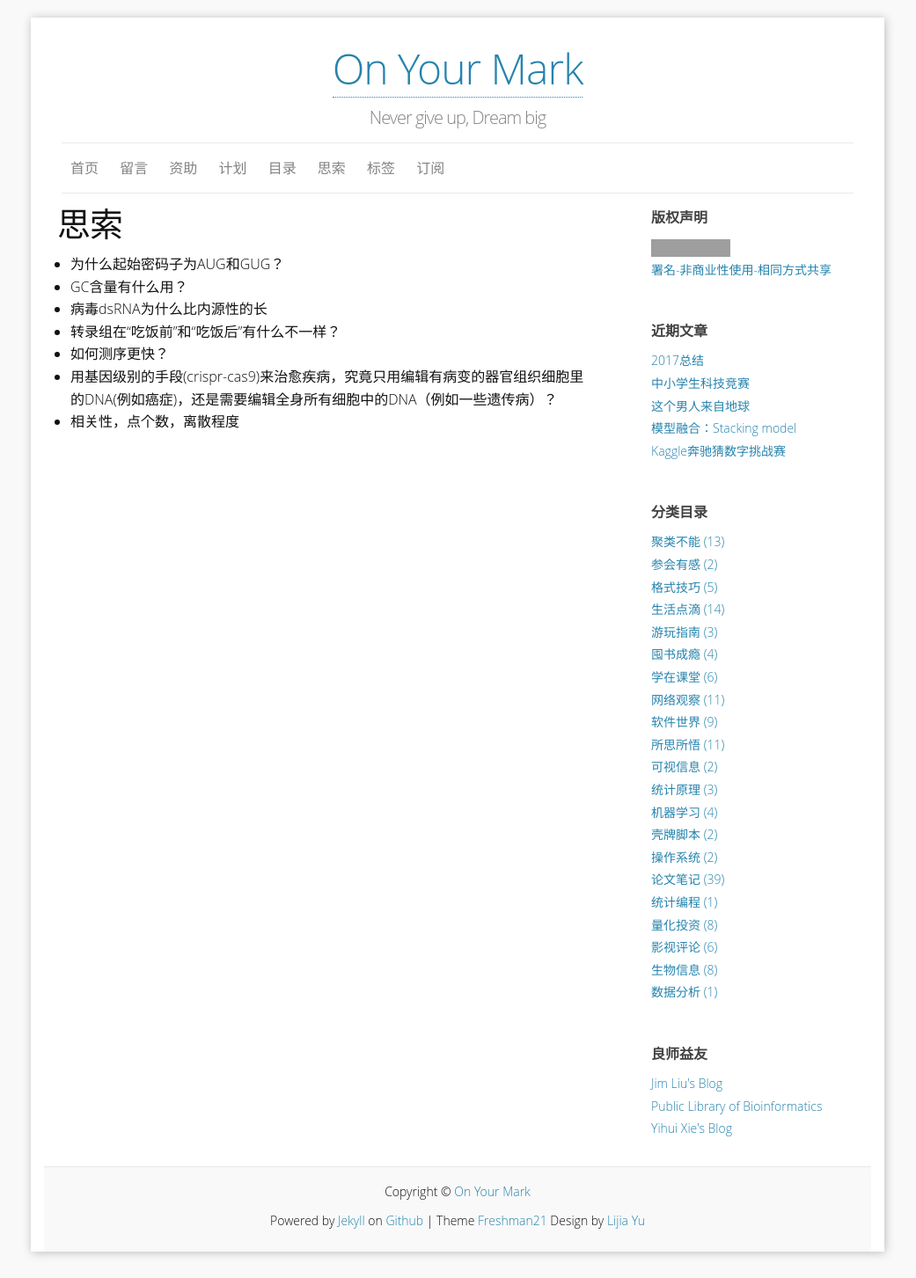
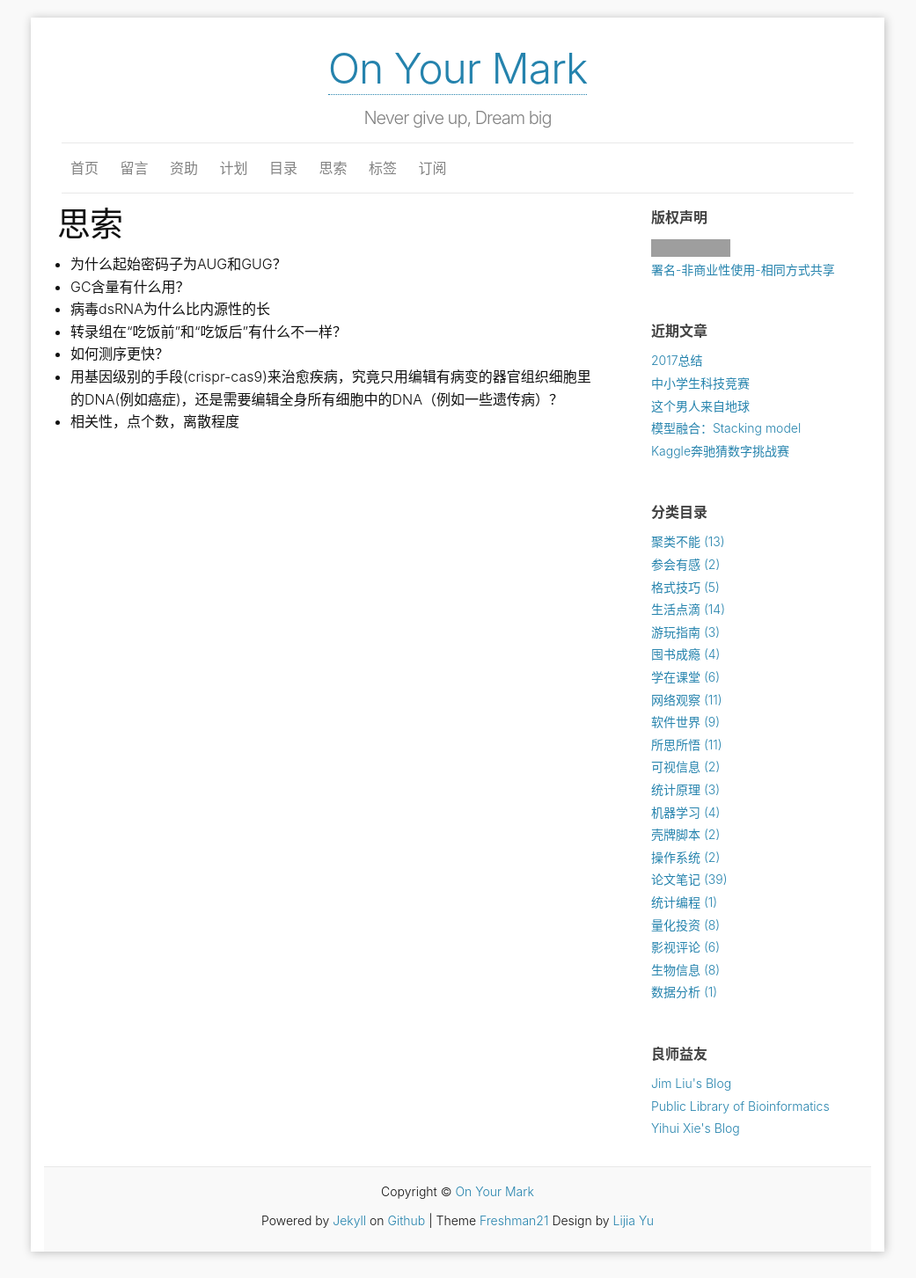
Before and after one commit to yulijia/cn, a Jekyll site: the page built from thoughts/index.md, in a window 1280 px wide. Shown: the whole page at 88% size, without its empty margins (120-1161 px from the left). Built offline with Jekyll 4.4.1, drawn with Linux system fonts in a browser that asks for light colours; some web fonts are replaced; grey boxes are pictures that could not be loaded.

Commit message:
update font family

```diff
--- a/css/main.scss
+++ b/css/main.scss
@@ -6,7 +6,7 @@
 
 
 // Our variables
-$base-font-family: 'Open Sans', sans-serif;
+$base-font-family: '-apple-system','BlinkMacSystemFont','Helvetica Neue','PingFang SC','Microsoft YaHei','Source Han Sans SC','Noto Sans CJK SC','WenQuanYi Micro Hei','Open Sans', sans-serif;
 $base-font-size:   16px;
 $small-font-size:  $base-font-size * 0.875;
 $base-line-height: 1.6em;
```
